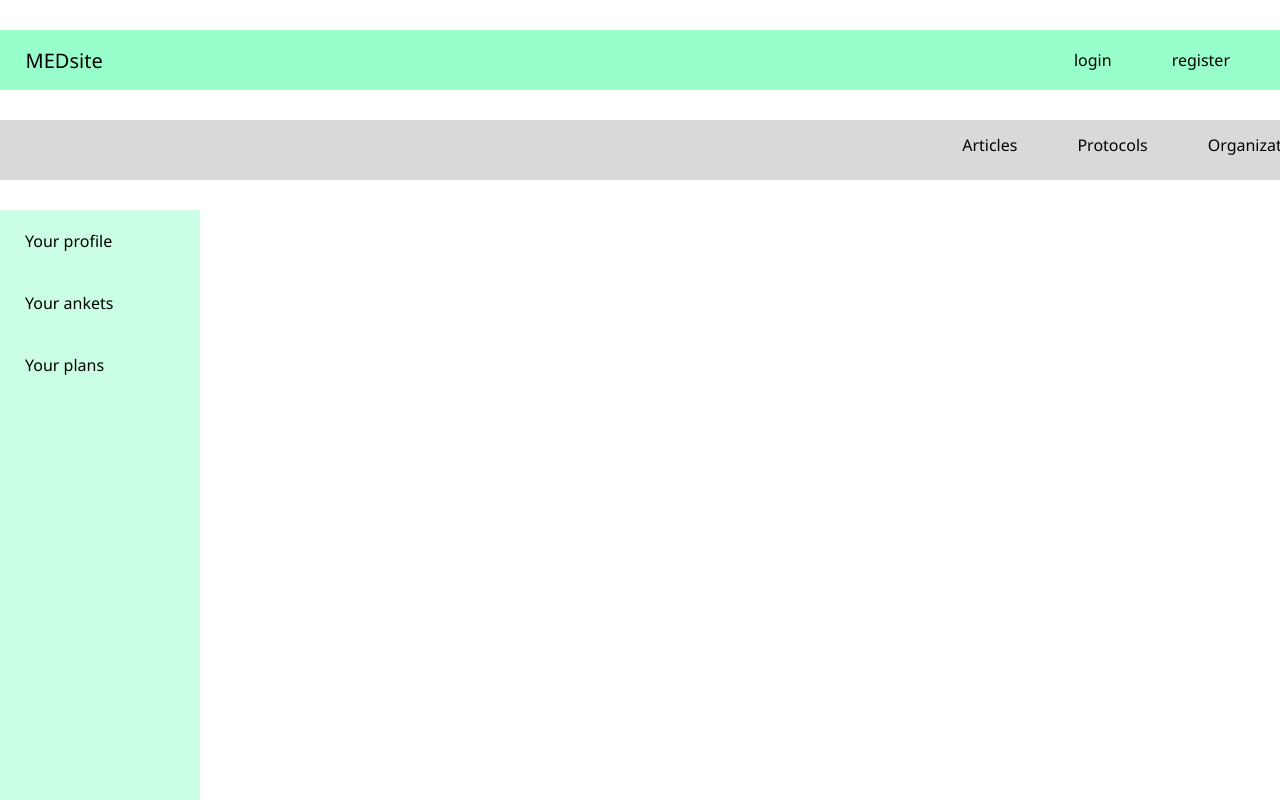
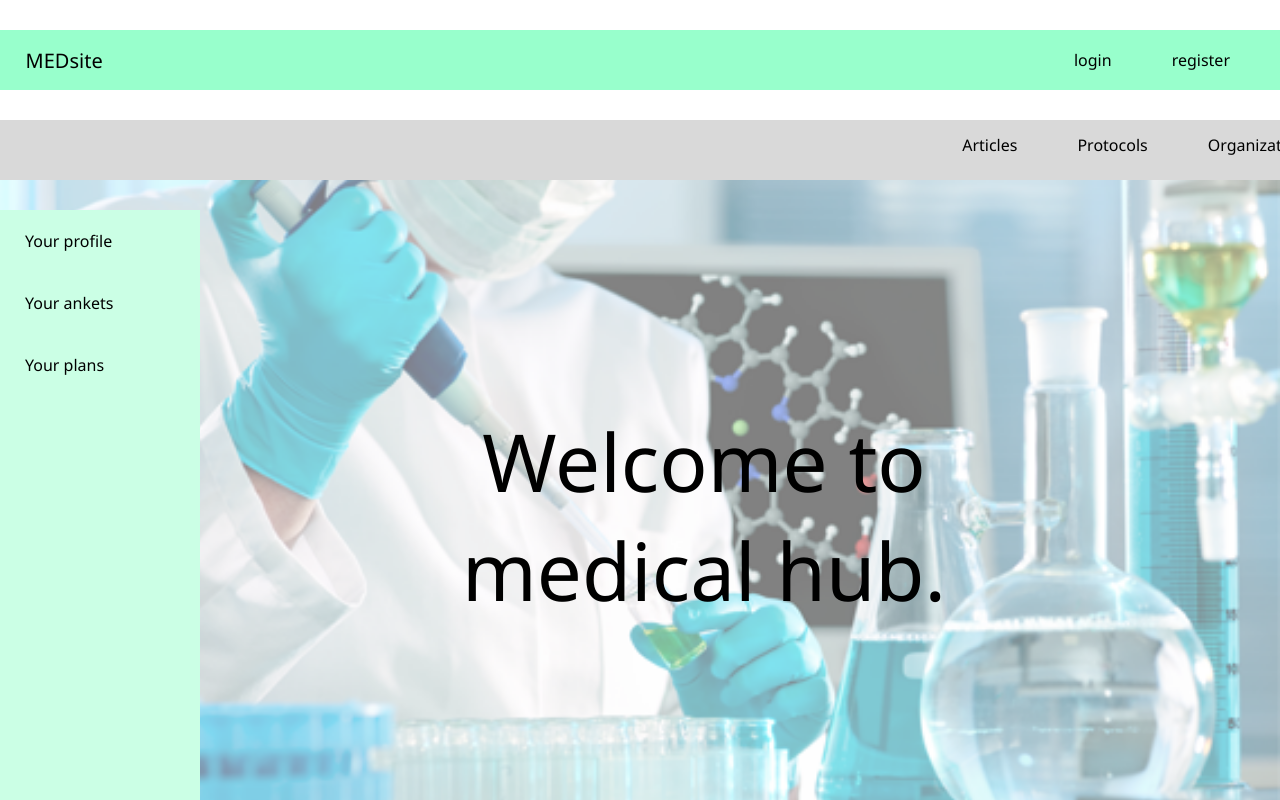
Before and after one commit to BelousSofiya/medsite, a React (Create React App) app in the folder medsite/FrontEnd/: page / in a window 1280 px wide. Shown: the top 800 px of the page. Built offline with nearby package versions, Linux system fonts and the light colour scheme.

Commit message:
main content

```diff
--- a/medsite/FrontEnd/src/components/Header/SideMenu.module.css
+++ b/medsite/FrontEnd/src/components/Header/SideMenu.module.css
@@ -1,7 +1,6 @@
 .side-menu {
   width: 200px;
-  /* height: 100%; */
-  height: 100vh;
+  height: 670px;
   background: #cbffe5;
   margin-top: 30px;
 }
--- a/medsite/FrontEnd/src/components/Main/Main.jsx
+++ b/medsite/FrontEnd/src/components/Main/Main.jsx
@@ -1,13 +1,15 @@
 import Header from '../Header/Header';
 import MainMenu from '../Header/MainMenu';
-import SideMenu from '../Header/SideMenu';
+import MainContent from './MainContent';
 
 export default function Main() {
   return (
     <div>
       <Header />
       <MainMenu />
-      <SideMenu />
+      <div>
+        <MainContent />
+      </div>
     </div>
   );
 }
--- a/medsite/FrontEnd/src/components/Main/MainContent.jsx
+++ b/medsite/FrontEnd/src/components/Main/MainContent.jsx
@@ -0,0 +1,13 @@
+import styles from './MainContent.module.css';
+import SideMenu from '../Header/SideMenu';
+
+export default function MainContent() {
+  return (
+    <div>
+      <div className={styles['picture']}>
+        <SideMenu />
+        <div className={styles['text']}>Welcome to medical hub.</div>
+      </div>
+    </div>
+  );
+}
--- a/medsite/FrontEnd/src/components/Main/MainContent.module.css
+++ b/medsite/FrontEnd/src/components/Main/MainContent.module.css
@@ -0,0 +1,22 @@
+.picture {
+  width: 100%;
+  height: 100vh;
+  background-image: url('../../../public/backgroundimgs/lab-op.png');
+  background-position: center;
+  background-repeat: no-repeat;
+  background-size: cover;
+  position: relative;
+  display: flex;
+  justify-content: space-between;
+  align-items: right;
+}
+
+.text {
+  text-align: center;
+  position: absolute;
+  top: 50%;
+  left: 50%;
+  transform: translate(-40%, -80%);
+  font-size: 80px;
+  font-style: bold;
+}
```
Also changed, not shown: medsite/FrontEnd/public/backgroundimgs/lab-op.png (added), medsite/FrontEnd/src/components/Main/Main.module.css (added).
